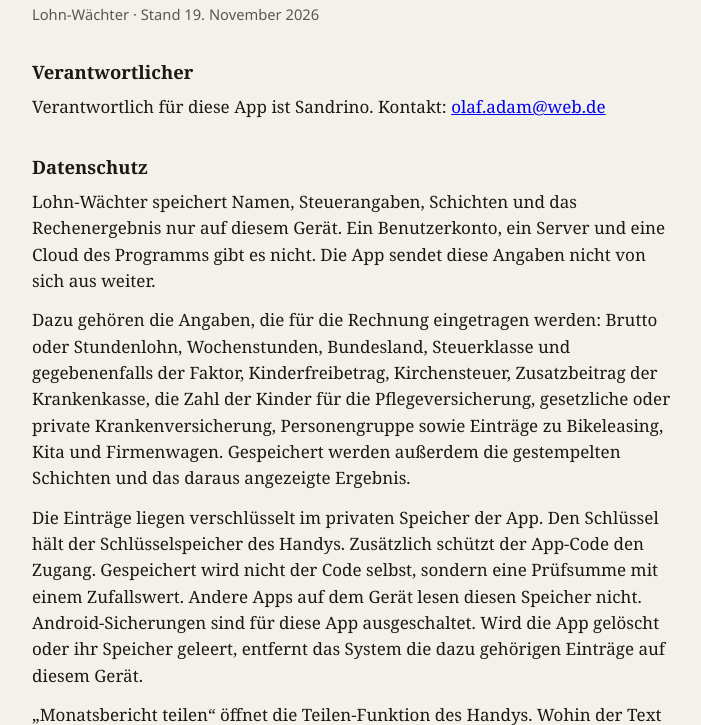
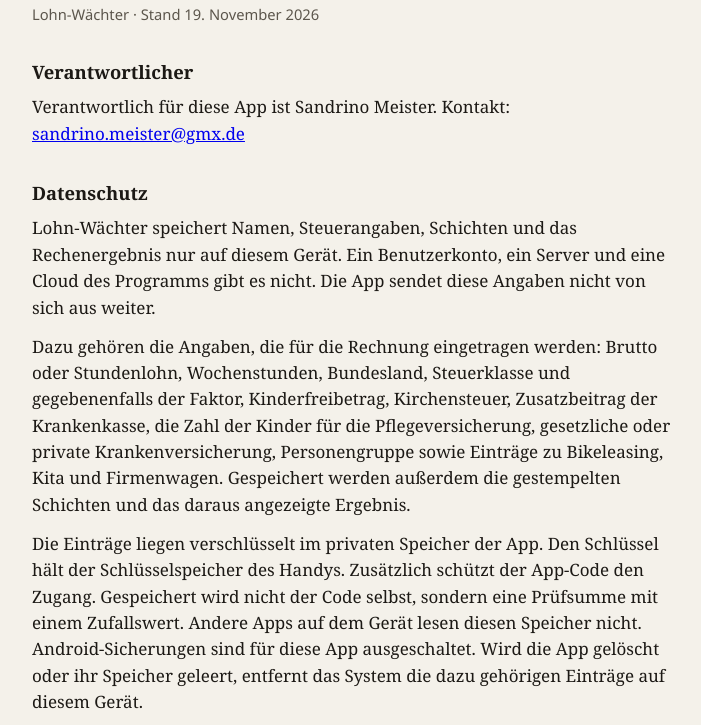
Before and after one commit to sandrinomeister-ui/lohnwaechter-datenschutz, a plain HTML site: page index.html in a window 1280 px wide. Shown: the part 78-803 px from the top of the page, without its empty margins (288-989 px from the left). Drawn offline with Linux system fonts and the light colour scheme.

Commit message:
Setzt die Kontaktadresse auf der Datenschutzseite.

```diff
--- a/index.html
+++ b/index.html
@@ -19,7 +19,7 @@
     <p class="meta">Lohn-Wächter · Stand 19. November 2026</p>
 
     <h2>Verantwortlicher</h2>
-    <p>Verantwortlich für diese App ist Sandrino. Kontakt: <a href="mailto:olaf.adam@web.de">olaf.adam@web.de</a></p>
+    <p>Verantwortlich für diese App ist Sandrino Meister. Kontakt: <a href="mailto:sandrino.meister@gmx.de">sandrino.meister@gmx.de</a></p>
 
     <h2>Datenschutz</h2>
     <p>Lohn-Wächter speichert Namen, Steuerangaben, Schichten und das Rechenergebnis nur auf diesem Gerät. Ein Benutzerkonto, ein Server und eine Cloud des Programms gibt es nicht. Die App sendet diese Angaben nicht von sich aus weiter.</p>
```
